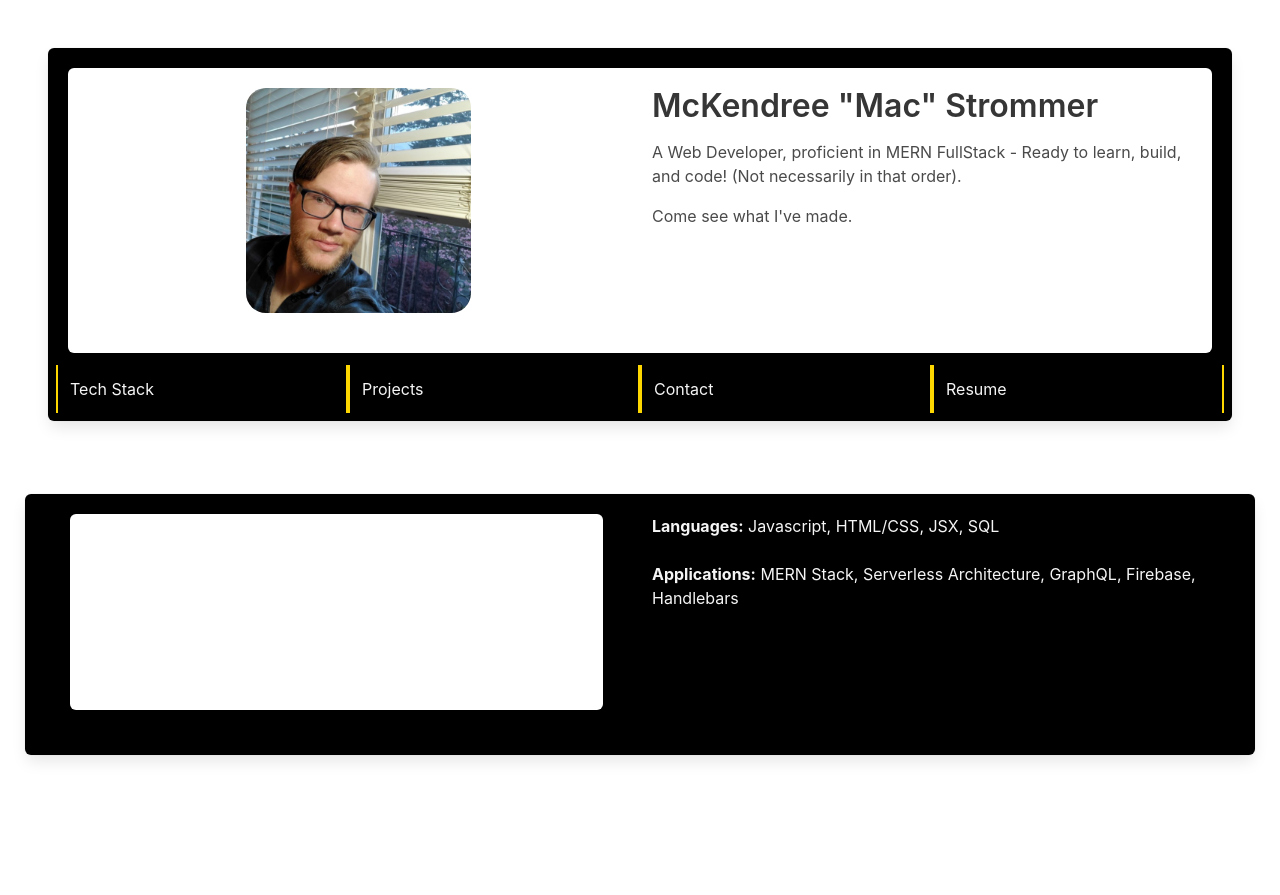
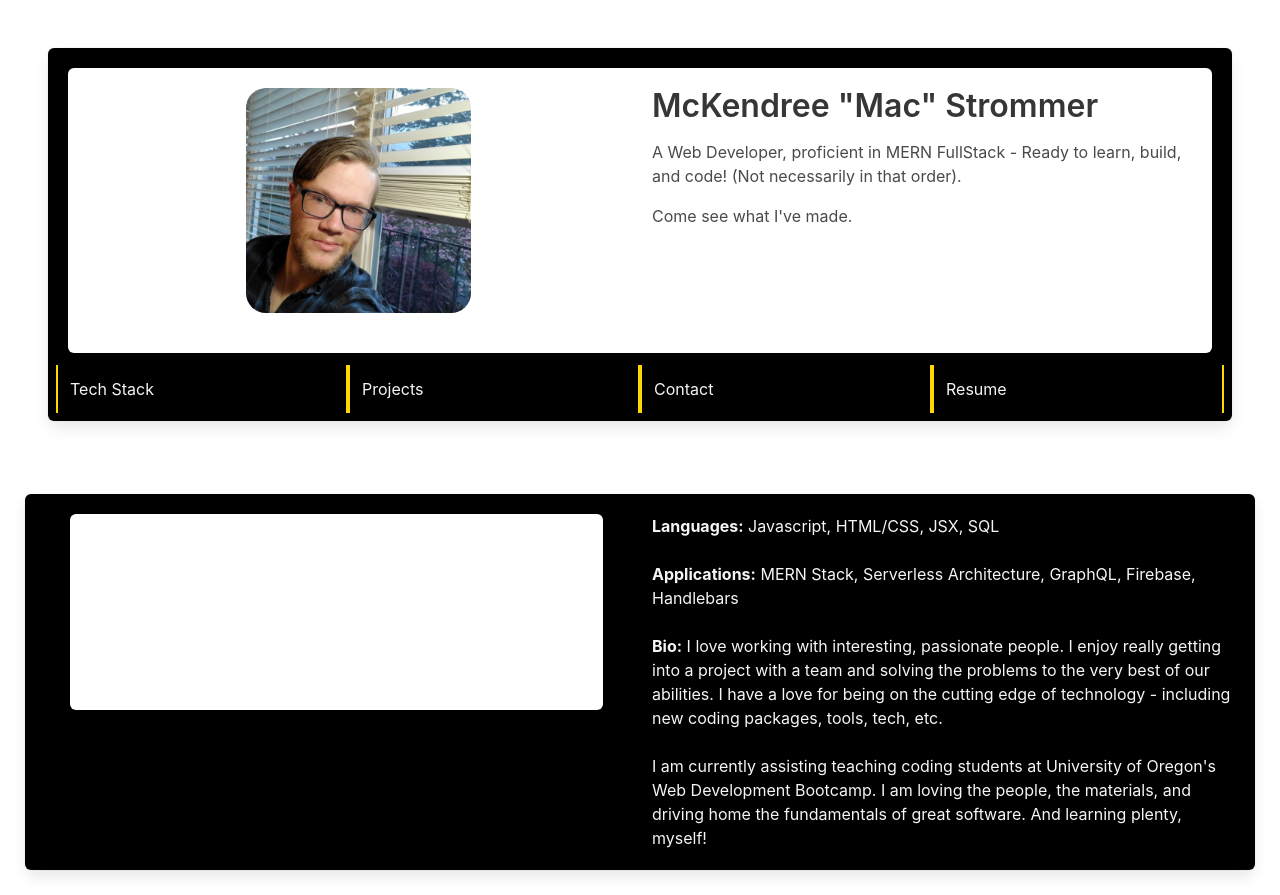
Before and after one commit to Windowmac/react-portfolio, a React (Create React App) app: page / in a window 1280 px wide. Before the commit the page ends 800 px from the top, so only its background shows below. Built offline with nearby package versions, Linux system fonts and the light colour scheme; no server answers.

Commit message:
added bio

```diff
--- a/src/components/Resume/Resume.js
+++ b/src/components/Resume/Resume.js
@@ -1,6 +1,6 @@
 import './Resume.css';
 import resumeImg from './resume-img.png';
-import resumePdf from './Full-Stack-Resume-10-21.pdf'
+import resumePdf from './Full-Stack-Resume-10-21.pdf';
 
 
 const Resume = (props) => (
--- a/src/components/TechStack/TechStack.js
+++ b/src/components/TechStack/TechStack.js
@@ -8,6 +8,14 @@ const TechStack = () => (
     <div className="block">
       <h4><strong style={{color: "whitesmoke"}}>Applications:</strong> MERN Stack, Serverless Architecture, GraphQL, Firebase, Handlebars</h4>
     </div>
+    <div className="block">
+      <h4><strong style={{color: "whitesmoke"}}>Bio:</strong> I love working with interesting, passionate people. I enjoy really getting into a project with a team and solving the problems to the very best of our abilities. I have a love for being on the cutting edge of technology - including new coding packages, tools, tech, etc.
+      </h4>
+    </div>
+    <div className="block">
+      <h4>I am currently assisting teaching coding students at University of Oregon's Web Development Bootcamp. I am loving the people, the materials, and driving home the fundamentals of great software. And learning plenty, myself!
+      </h4>
+    </div>
   </div>
 );
 
```
